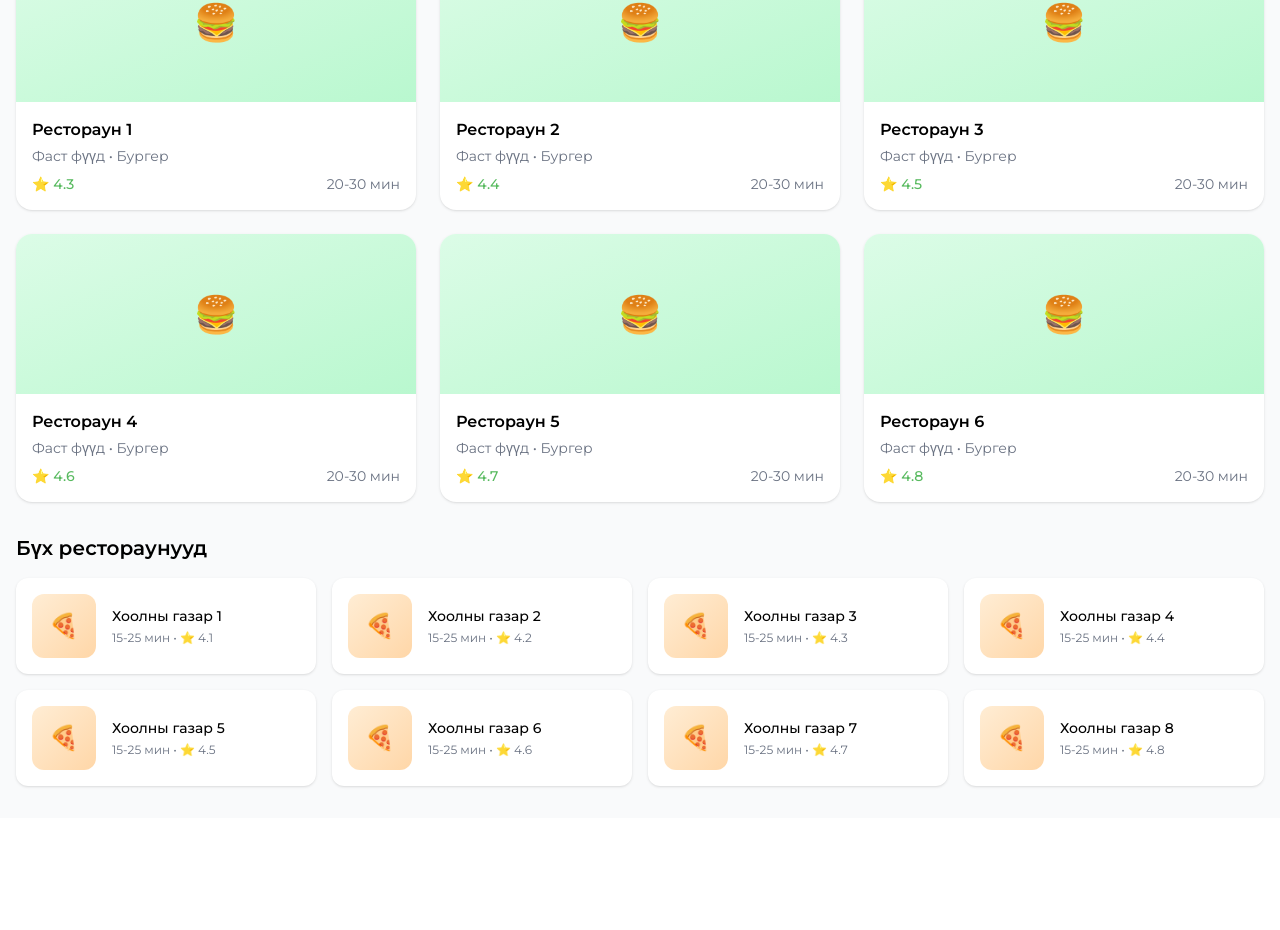
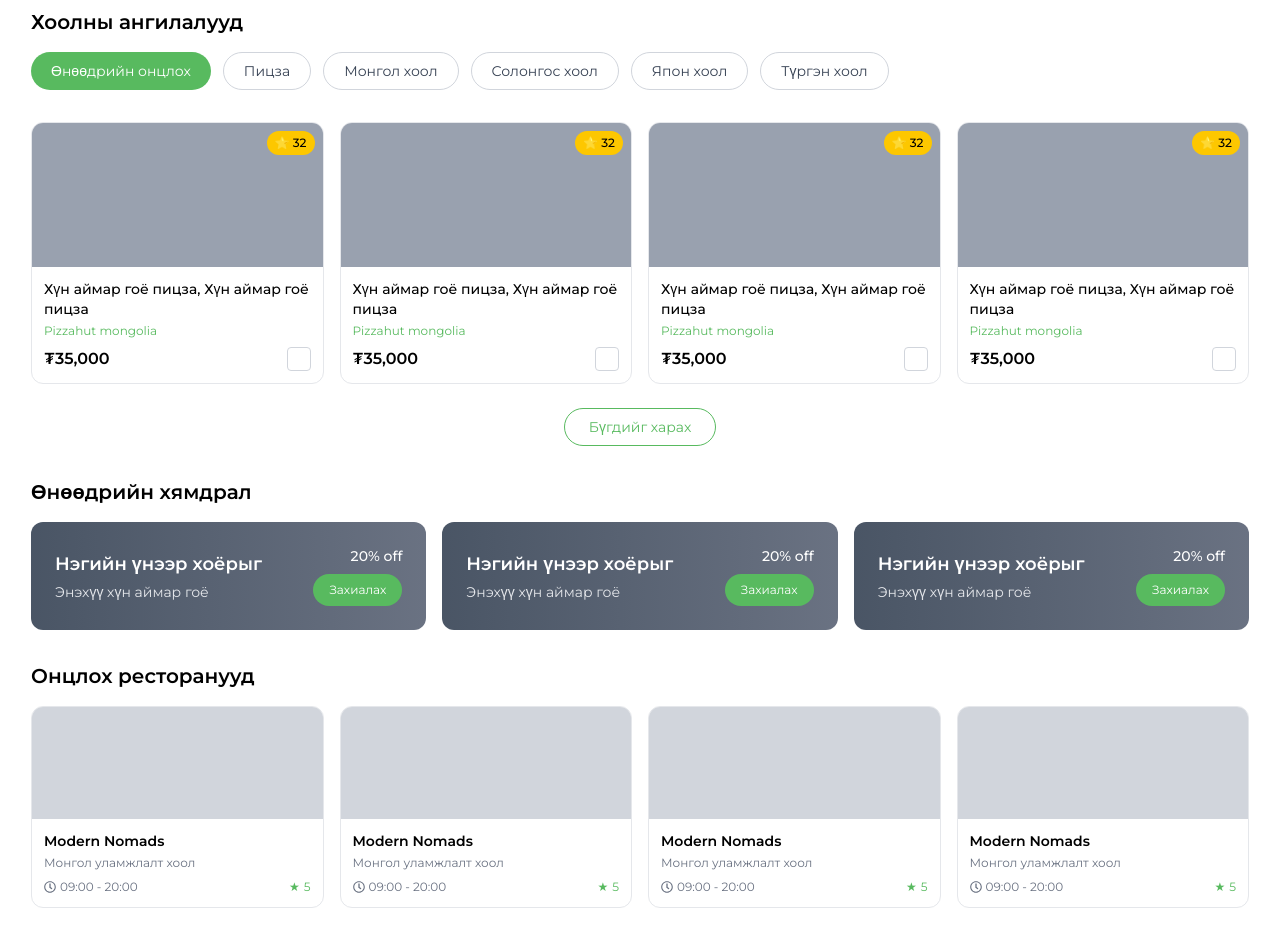
Before and after one commit to roaziy/ubdelivery, a Next.js app in the folder frontend/www-user/: page /home in a window 1280 px wide. Shown: the part 320-1250 px from the top of the page. Before the commit the page ends 1138 px from the top, so only its background shows below. Built offline with nearby package versions, Linux system fonts and the light colour scheme; sample sign-in values are in the browser's storage.

Commit message:
some changes

```diff
--- a/frontend/www-user/src/app/home/page.tsx
+++ b/frontend/www-user/src/app/home/page.tsx
@@ -1,96 +1,65 @@
-'use client'
+'use client';
 
-import Image from "next/image";
-import Link from "next/link";
 import { useEffect, useState } from "react";
-import { useRouter } from "next/navigation";
-import { IoLocationSharp, IoSearch, IoPersonCircle } from "react-icons/io5";
+import { FaRegClock } from "react-icons/fa";
 
-export default function OrderPage() {
-    const router = useRouter();
-    const [isLoggedIn, setIsLoggedIn] = useState(false);
+import Footer from "@/components/LandingPage/footer/footer";
+import HeaderHomeTopper from "@/components/home/header/headerHomeTopper";
+import HeaderHomeBottom from "@/components/home/header/headerHomeBottom";
 
-    useEffect(() => {
-        // Check if user is logged in
-        const loggedIn = sessionStorage.getItem('isLoggedIn');
-        if (!loggedIn) {
-            router.push('/login');
-        } else {
-            setIsLoggedIn(true);
-        }
-    }, [router]);
+// Sample food data
+const foodItems = [
+    { id: 1, name: "Хүн аймар гоё пицза, Хүн аймар гоё пицза", restaurant: "Pizzahut mongolia", price: 35000, rating: 32 },
+    { id: 2, name: "Хүн аймар гоё пицза, Хүн аймар гоё пицза", restaurant: "Pizzahut mongolia", price: 35000, rating: 32 },
+    { id: 3, name: "Хүн аймар гоё пицза, Хүн аймар гоё пицза", restaurant: "Pizzahut mongolia", price: 35000, rating: 32 },
+    { id: 4, name: "Хүн аймар гоё пицза, Хүн аймар гоё пицза", restaurant: "Pizzahut mongolia", price: 35000, rating: 32 },
+];
 
-    const handleLogout = () => {
-        sessionStorage.removeItem('isLoggedIn');
-        sessionStorage.removeItem('phoneNumber');
-        router.push('/');
-    };
+const categories = ['Өнөөдрийн онцлох', 'Пицза', 'Монгол хоол', 'Солонгос хоол', 'Япон хоол', 'Түргэн хоол'];
 
-    if (!isLoggedIn) {
-        return null; // or loading spinner
-    }
+const restaurants = [
+    { id: 1, name: "Modern Nomads", type: "Монгол уламжлалт хоол", hours: "09:00 - 20:00", rating: 5 },
+    { id: 2, name: "Modern Nomads", type: "Монгол уламжлалт хоол", hours: "09:00 - 20:00", rating: 5 },
+    { id: 3, name: "Modern Nomads", type: "Монгол уламжлалт хоол", hours: "09:00 - 20:00", rating: 5 },
+    { id: 4, name: "Modern Nomads", type: "Монгол уламжлалт хоол", hours: "09:00 - 20:00", rating: 5 },
+];
+
+const deals = [
+    { id: 1, title: "Нэгийн үнээр хоёрыг", subtitle: "Энэхүү хүн аймар гоё", discount: "20% off" },
+    { id: 2, title: "Нэгийн үнээр хоёрыг", subtitle: "Энэхүү хүн аймар гоё", discount: "20% off" },
+    { id: 3, title: "Нэгийн үнээр хоёрыг", subtitle: "Энэхүү хүн аймар гоё", discount: "20% off" },
+];
+
+export default function HomePage() {
+    const [activeCategory, setActiveCategory] = useState(0);
 
     return (
-        <div className="min-h-screen bg-gray-50">
-            {/* Header */}
-            <header className="fixed top-0 left-0 w-full bg-white shadow-lg shadow-gray-200/50 z-20">
-                <div className="container max-w-[1250px] mx-auto px-4 py-4 flex justify-between items-center select-none">
-                    <Link href="/order" draggable={false}>
-                        <Image
-                            src="/LandingPage/logo.svg"
-                            alt="UB Delivery Logo"
-                            width={180}
-                            height={28}
-                            className="max-w-[180px] max-h-[28.09px]"
-                            draggable={false}
-                        />
-                    </Link>
-
-                    {/* Search Bar */}
-                    <div className="hidden md:flex flex-1 max-w-[500px] mx-8">
-                        <div className="flex items-center bg-gray-100 rounded-full px-4 py-2 w-full">
-                            <IoSearch className="text-gray-500 mr-2" size={20} />
-                            <input
-                                type="text"
-                                placeholder="Рестораун, хоол хайх..."
-                                className="flex-1 bg-transparent outline-none text-sm"
-                            />
-                        </div>
-                    </div>
-
-                    {/* Location & Profile */}
-                    <div className="flex items-center gap-4">
-                        <div className="hidden md:flex items-center gap-2 text-sm text-gray-600">
-                            <IoLocationSharp className="text-mainGreen" size={20} />
-                            <span>Улаанбаатар</span>
-                        </div>
-                        <div className="flex items-center gap-2">
-                            <button
-                                onClick={handleLogout}
-                                className="text-sm text-gray-600 hover:text-mainGreen transition-colors"
-                            >
-                                Гарах
-                            </button>
-                            <IoPersonCircle className="text-mainGreen" size={36} />
-                        </div>
-                    </div>
-                </div>
-            </header>
+        <div className="min-h-screen bg-white flex flex-col">
+            {/* Desktop Header */}
+            <HeaderHomeTopper />
+            {/* Mobile Header Placeholder */}
+            <HeaderHomeBottom />
 
             {/* Main Content */}
-            <main className="pt-24 px-4 pb-8">
-                <div className="container max-w-[1250px] mx-auto">
-                    {/* Categories */}
+            <main className="flex-1 pt-20 md:pt-24">
+                <div className="container max-w-[1250px] mx-auto px-4">
+                    {/* Hero Banner */}
+                    <section className="mb-8 hidden md:block">
+                        <div className="w-full h-[200px] bg-gray-500 rounded-2xl"></div>
+                    </section>
+
+                    {/* Food Categories */}
                     <section className="mb-8">
-                        <h2 className="text-xl font-semibold mb-4">Ангилал</h2>
-                        <div className="flex gap-4 overflow-x-auto pb-2">
-                            {['Бүгд', 'Фаст фүүд', 'Пицца', 'Азийн', 'Кофе', 'Десерт', 'Хоолны газар'].map((category, index) => (
+                        <h2 className="text-lg md:text-xl font-semibold mb-4 text-center md:text-left">Хоолны ангилалууд</h2>
+                        <div className="flex flex-wrap justify-center md:justify-start gap-2 md:gap-3">
+                            {categories.map((category, index) => (
                                 <button
                                     key={index}
-                                    className={`px-6 py-2 rounded-full whitespace-nowrap text-sm transition-colors ${
-                                        index === 0
+                                    onClick={() => setActiveCategory(index)}
+                                    className={`px-4 md:px-5 py-2 rounded-full text-sm transition-colors ${
+                                        activeCategory === index
                                             ? 'bg-mainGreen text-white'
-                                            : 'bg-white text-gray-700 hover:bg-gray-100 border border-gray-200'
+                                            : 'bg-white text-gray-700 border border-gray-300 hover:border-mainGreen'
                                     }`}
                                 >
                                     {category}
@@ -99,53 +68,100 @@ export default function OrderPage() {
                         </div>
                     </section>
 
-                    {/* Featured Restaurants */}
+                    {/* Food Items Grid */}
                     <section className="mb-8">
-                        <h2 className="text-xl font-semibold mb-4">Онцлох рестораунууд</h2>
-                        <div className="grid grid-cols-1 md:grid-cols-2 lg:grid-cols-3 gap-6">
-                            {[1, 2, 3, 4, 5, 6].map((item) => (
+                        <div className="grid grid-cols-1 md:grid-cols-2 lg:grid-cols-4 gap-4">
+                            {foodItems.map((item) => (
                                 <div
-                                    key={item}
-                                    className="bg-white rounded-2xl overflow-hidden shadow-sm hover:shadow-md transition-shadow cursor-pointer"
+                                    key={item.id}
+                                    className="bg-white border border-gray-200 rounded-xl overflow-hidden hover:shadow-lg transition-shadow cursor-pointer"
                                 >
-                                    <div className="h-40 bg-gradient-to-br from-green-100 to-green-200 flex items-center justify-center">
-                                        <span className="text-4xl">🍔</span>
+                                    <div className="relative h-32 md:h-36 bg-gray-400">
+                                        <div className="absolute top-2 right-2 bg-yellow-400 text-xs font-medium px-2 py-1 rounded-full flex items-center gap-1">
+                                            ⭐ {item.rating}
+                                        </div>
                                     </div>
-                                    <div className="p-4">
-                                        <h3 className="font-semibold mb-1">Рестораун {item}</h3>
-                                        <p className="text-sm text-gray-500 mb-2">Фаст фүүд • Бургер</p>
-                                        <div className="flex items-center justify-between text-sm">
-                                            <span className="text-mainGreen font-medium">⭐ 4.{item + 2}</span>
-                                            <span className="text-gray-500">20-30 мин</span>
+                                    <div className="p-3">
+                                        <h3 className="font-medium text-sm mb-1 line-clamp-2">{item.name}</h3>
+                                        <p className="text-mainGreen text-xs mb-2">{item.restaurant}</p>
+                                        <div className="flex items-center justify-between">
+                                            <span className="font-semibold">₮{item.price.toLocaleString()}</span>
+                                            <button className="w-6 h-6 border border-gray-300 rounded flex items-center justify-center hover:border-mainGreen transition-colors">
+                                            </button>
                                         </div>
+                                    </div>
+                                </div>
+                            ))}
+                        </div>
+                        <div className="flex justify-center mt-6">
+                            <button className="px-6 py-2 border border-mainGreen text-mainGreen rounded-full text-sm hover:bg-mainGreen hover:text-white transition-colors">
+                                Бүгдийг харах
+                            </button>
+                        </div>
+                    </section>
+
+                    {/* Today's Deals */}
+                    <section className="mb-8">
+                        <h2 className="text-lg md:text-xl font-semibold mb-4 text-center md:text-left">Өнөөдрийн хямдрал</h2>
+                        <div className="grid grid-cols-1 md:grid-cols-3 gap-4">
+                            {deals.map((deal) => (
+                                <div
+                                    key={deal.id}
+                                    className="bg-gradient-to-r from-gray-600 to-gray-500 rounded-xl p-4 md:p-6 text-white flex items-center justify-between"
+                                >
+                                    <div>
+                                        <h3 className="font-semibold text-base md:text-lg mb-1">{deal.title}</h3>
+                                        <p className="text-sm text-gray-200">{deal.subtitle}</p>
+                                    </div>
+                                    <div className="flex flex-col items-end gap-2">
+                                        <span className="text-sm font-medium">{deal.discount}</span>
+                                        <button className="bg-mainGreen text-white text-xs px-4 py-2 rounded-full hover:bg-green-600 transition-colors">
+                                            Захиалах
+                                        </button>
                                     </div>
                                 </div>
                             ))}
                         </div>
                     </section>
 
-                    {/* All Restaurants */}
-                    <section>
-                        <h2 className="text-xl font-semibold mb-4">Бүх рестораунууд</h2>
+                    {/* Featured Restaurants */}
+                    <section className="mb-8">
+                        <h2 className="text-lg md:text-xl font-semibold mb-4 text-center md:text-left">Онцлох ресторанууд</h2>
                         <div className="grid grid-cols-1 md:grid-cols-2 lg:grid-cols-4 gap-4">
-                            {[1, 2, 3, 4, 5, 6, 7, 8].map((item) => (
+                            {restaurants.map((restaurant) => (
                                 <div
-                                    key={item}
-                                    className="bg-white rounded-xl p-4 shadow-sm hover:shadow-md transition-shadow cursor-pointer flex items-center gap-4"
+                                    key={restaurant.id}
+                                    className="bg-white border border-gray-200 rounded-xl overflow-hidden hover:shadow-lg transition-shadow cursor-pointer"
                                 >
-                                    <div className="w-16 h-16 bg-gradient-to-br from-orange-100 to-orange-200 rounded-xl flex items-center justify-center flex-shrink-0">
-                                        <span className="text-2xl">🍕</span>
-                                    </div>
-                                    <div>
-                                        <h3 className="font-medium text-sm mb-1">Хоолны газар {item}</h3>
-                                        <p className="text-xs text-gray-500">15-25 мин • ⭐ 4.{item}</p>
+                                    <div className="h-24 md:h-28 bg-gray-300"></div>
+                                    <div className="p-3">
+                                        <h3 className="font-semibold text-sm mb-1">{restaurant.name}</h3>
+                                        <p className="text-gray-500 text-xs mb-2">{restaurant.type}</p>
+                                        <div className="flex items-center justify-between text-xs text-gray-500">
+                                            <div className="flex items-center gap-1">
+                                                <FaRegClock size={12} />
+                                                <span>{restaurant.hours}</span>
+                                            </div>
+                                            <div className="flex items-center gap-1 text-mainGreen">
+                                                <span>★</span>
+                                                <span>{restaurant.rating}</span>
+                                            </div>
+                                        </div>
                                     </div>
                                 </div>
                             ))}
                         </div>
+                        <div className="flex justify-center mt-6">
+                            <button className="px-6 py-2 border border-mainGreen text-mainGreen rounded-full text-sm hover:bg-mainGreen hover:text-white transition-colors">
+                                Бүгдийг харах
+                            </button>
+                        </div>
                     </section>
                 </div>
             </main>
+
+            {/* Footer */}
+            <Footer />
         </div>
     );
 }
--- /dev/null
+++ b/frontend/www-user/src/components/home/header/headerHomeBottom.tsx
@@ -0,0 +1,19 @@
+'use client';
+
+import { FaHome } from "react-icons/fa";
+import { FaCartShopping } from "react-icons/fa6";
+import { MdAccountCircle } from "react-icons/md";
+
+
+export default function HeaderHomeBottom() {
+
+    return (
+        <div className="fixed bottom-0 left-0 w-full bg-white shadow-lg shadow-gray-200/50 z-25">
+            <div className="container max-w-[370px] mx-auto px-4 py-5 flex justify-between items-center select-none md:hidden text-[#D9D9D9]">
+                <FaHome size={24} />
+                <FaCartShopping size={22} />
+                <MdAccountCircle size={25} />
+            </div>
+        </div>
+    )
+}
--- /dev/null
+++ b/frontend/www-user/src/components/home/header/headerHomeTopper.tsx
@@ -0,0 +1,79 @@
+'use client';
+
+import Link from "next/link";
+import Image from "next/image";
+import { IoLocationSharp, IoSearch, IoPersonCircle } from "react-icons/io5";
+import { useRouter } from "next/navigation";
+import { useEffect, useState } from "react";
+
+export default function HeaderHomeTopper() {
+
+    const router = useRouter();
+    const [isLoggedIn, setIsLoggedIn] = useState(false);
+
+    useEffect(() => {
+        // Check if user is logged in
+        const loggedIn = sessionStorage.getItem('isLoggedIn');
+        if (!loggedIn) {
+            router.push('/login');
+        } else {
+            setIsLoggedIn(true);
+        }
+    }, [router]);
+
+    const handleLogout = () => {
+        sessionStorage.removeItem('isLoggedIn');
+        sessionStorage.removeItem('phoneNumber');
+        router.push('/');
+    };
+
+    if (!isLoggedIn) {
+        return null; // or loading spinner
+    }
+
+    return (
+        <header className="fixed top-0 left-0 w-full bg-white shadow-lg shadow-gray-200/50 z-20">
+            <div className="container max-w-[1250px] mx-auto px-4 py-4 flex justify-between items-center select-none">
+                <Link href="/home" draggable={false}>
+                    <Image
+                        src="/LandingPage/logo.svg"
+                        alt="UB Delivery Logo"
+                        width={180}
+                        height={28}
+                        className="max-w-[180px] max-h-[28.09px]"
+                        draggable={false}
+                    />
+                </Link>
+
+                {/* Search Bar */}
+                <div className="hidden md:flex flex-1 max-w-[500px] mx-8">
+                    <div className="flex items-center bg-gray-100 rounded-full px-4 py-2 w-full">
+                        <IoSearch className="text-gray-500 mr-2" size={20} />
+                        <input
+                            type="text"
+                            placeholder="Рестораун, хоол хайх..."
+                            className="flex-1 bg-transparent outline-none text-sm"
+                        />
+                    </div>
+                </div>
+
+                {/* Location & Profile */}
+                <div className="flex items-center gap-4">
+                    <div className="hidden md:flex items-center gap-2 text-sm text-gray-600">
+                        <IoLocationSharp className="text-mainGreen" size={20} />
+                        <span>Улаанбаатар</span>
+                    </div>
+                    <div className="flex items-center gap-2">
+                        <button
+                            onClick={handleLogout}
+                            className="text-sm text-gray-600 hover:text-mainGreen transition-colors"
+                        >
+                            Гарах
+                        </button>
+                        <IoPersonCircle className="text-mainGreen" size={36} />
+                    </div>
+                </div>
+            </div>
+        </header>
+    )
+}
```
Also changed, not shown: frontend/www-user/src/components/LandingPage/header/headerDesktop.tsx (line endings or trailing spaces).
